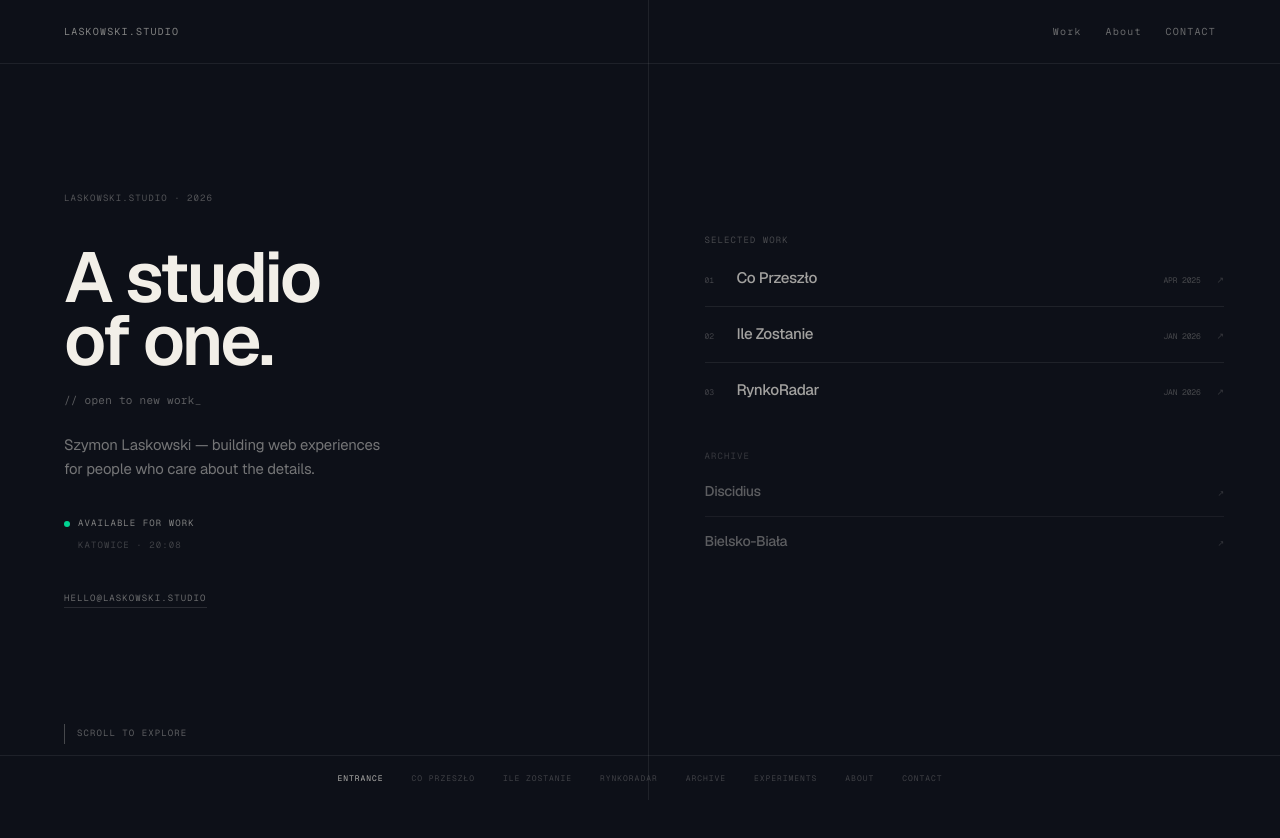
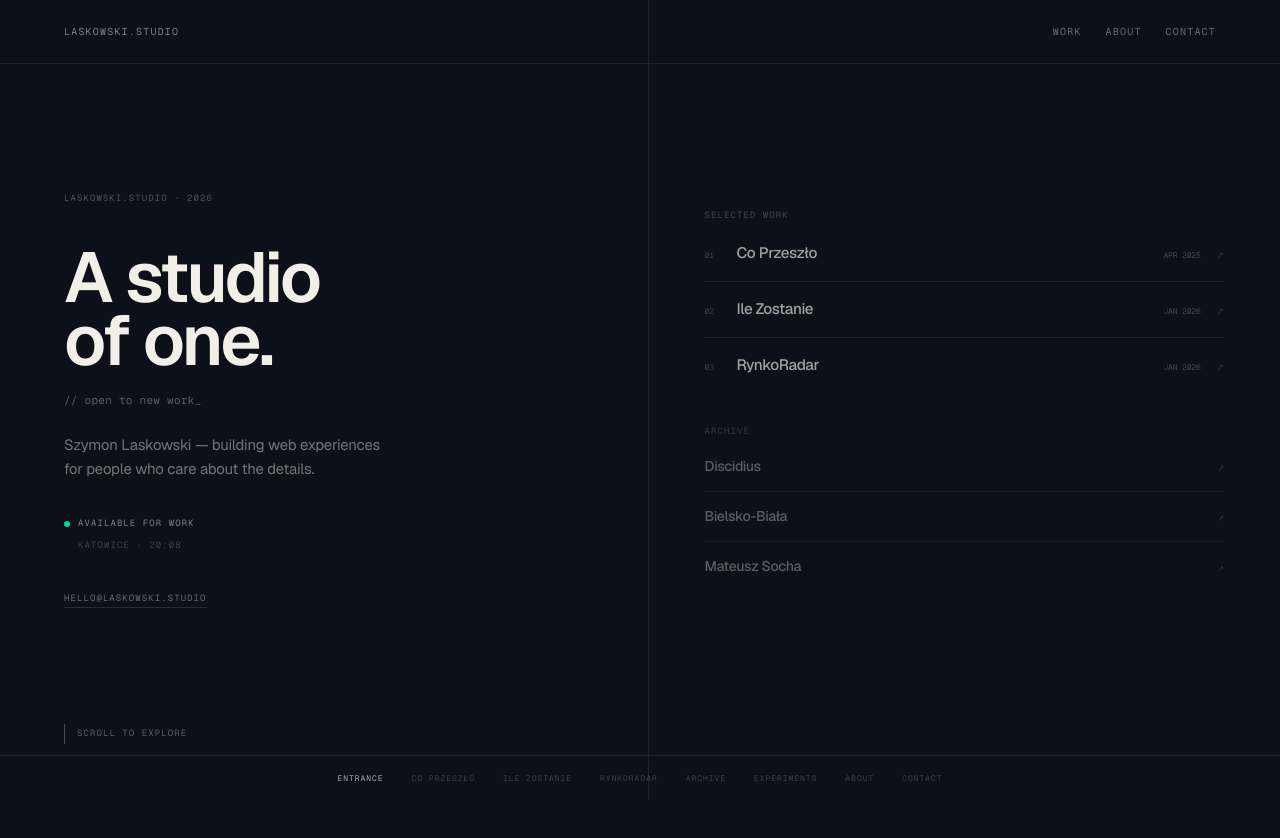
Before and after one commit to SimonLaskowsky/portfolio, a Next.js app: page / in a window 1280 px wide. Shown: the top 838 px of the page. Built offline with nearby package versions, Linux system fonts and the light colour scheme.

Commit message:
feat: added new project i have been working on

```diff
--- a/src/components/workshop/ArchiveWall.tsx
+++ b/src/components/workshop/ArchiveWall.tsx
@@ -22,7 +22,7 @@ export default function ArchiveWall() {
         </h2>
       </div>
 
-      <div className="grid grid-cols-1 md:grid-cols-2 gap-6">
+      <div className="grid grid-cols-1 md:grid-cols-3 gap-6">
         {archive.map((item) => (
           <a
             key={item.id}
@@ -42,11 +42,18 @@ export default function ArchiveWall() {
             </div>
             <div className="pt-3 flex items-start justify-between gap-4">
               <div>
-                <div className="font-sans font-semibold text-sm tracking-tight text-bone">
+                <div className="font-mono text-[10px] uppercase tracking-brutal text-bone">
                   {item.name}
                 </div>
-                <div className="text-xs text-bone/40 mt-0.5 leading-relaxed line-clamp-1">
+                <div className="font-mono text-[9px] text-bone/40 mt-1 leading-relaxed line-clamp-1 tracking-wide">
                   {item.summary}
+                </div>
+                <div className="flex flex-wrap gap-x-3 mt-2">
+                  {item.tech.map((t) => (
+                    <span key={t} className="font-mono text-[8px] uppercase tracking-brutal text-bone/30">
+                      {t}
+                    </span>
+                  ))}
                 </div>
               </div>
               <span className="text-bone/25 group-hover:text-bone transition-colors font-mono text-sm shrink-0">
--- a/src/components/workshop/WorkshopFloor.tsx
+++ b/src/components/workshop/WorkshopFloor.tsx
@@ -174,19 +174,19 @@ export default function WorkshopFloor() {
           <nav className="flex gap-6 font-mono tracking-brutal text-[10px] uppercase">
             <button
               onClick={() => jumpTo("coprzeszlo")}
-              className="text-bone/40 hover:text-bone transition-colors"
+              className="uppercase text-bone/40 hover:text-bone transition-colors"
             >
               Work
             </button>
             <button
               onClick={() => jumpTo("desk")}
-              className="text-bone/40 hover:text-bone transition-colors"
+              className="uppercase text-bone/40 hover:text-bone transition-colors"
             >
               About
             </button>
             <a
               href="mailto:hello@laskowski.studio"
-              className="text-bone/40 hover:text-bone transition-colors"
+              className="uppercase text-bone/40 hover:text-bone transition-colors"
             >
               Contact
             </a>
--- a/src/content/archive/bielsko-biala.ts
+++ b/src/content/archive/bielsko-biala.ts
@@ -5,7 +5,7 @@ const bielskoBiala: ArchiveItem = {
   name: "Bielsko-Biała",
   summary:
     "Official municipal portal. A comprehensive city site serving residents and visitors.",
-  tech: ["Drupal", "PHP", "Tailwind"],
+  tech: ["Drupal"],
   thumbnail: "/img/bielsko-biala.png",
   href: "https://bielsko-biala.pl/",
 };
--- a/src/content/archive/discidius.ts
+++ b/src/content/archive/discidius.ts
@@ -5,7 +5,7 @@ const discidius: ArchiveItem = {
   name: "Discidius",
   summary:
     "Telecommunication analytics platform. Data viz for network performance monitoring.",
-  tech: ["Next.js", "Tailwind", "Figma"],
+  tech: ["Next.js"],
   thumbnail: "/img/discidius.png",
   href: "https://discidius.com/",
 };
--- a/src/content/archive/index.ts
+++ b/src/content/archive/index.ts
@@ -1,6 +1,7 @@
 import discidius from "./discidius";
 import bielskoBiala from "./bielsko-biala";
+import mateuszSocha from "./mateuszsocha";
 
 // Commercial work, oldest or most-recent — pick the two that read best at
 // thumbnail size. Add a sibling file + append here to include more.
-export const archive = [discidius, bielskoBiala];
+export const archive = [discidius, bielskoBiala, mateuszSocha];
--- /dev/null
+++ b/src/content/archive/mateuszsocha.ts
@@ -0,0 +1,13 @@
+import type { ArchiveItem } from "../types";
+
+const mateuszSocha: ArchiveItem = {
+  id: "mateuszsocha",
+  name: "Mateusz Socha",
+  summary:
+    "Official site for a Polish stand-up comedian. Ticket sales, video archive, newsletter — editorial brutalist aesthetic.",
+  tech: ["WordPress"],
+  thumbnail: "/img/mateuszsocha.png",
+  href: "https://mateuszsocha.com/",
+};
+
+export default mateuszSocha;
```
Also changed, not shown: 1 other file (tests, documents, lock files or other folders).
